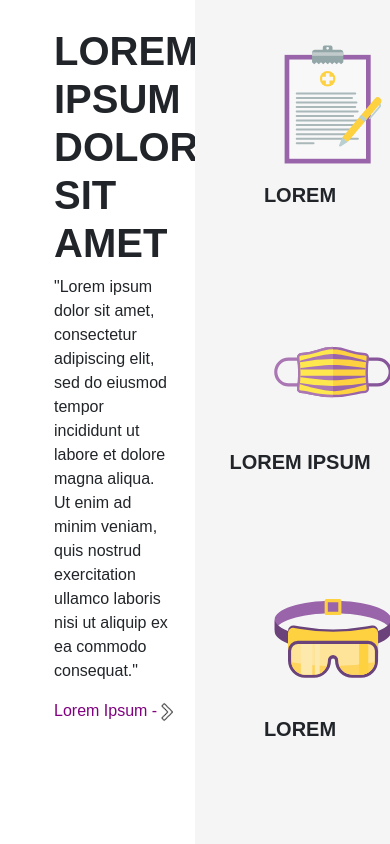
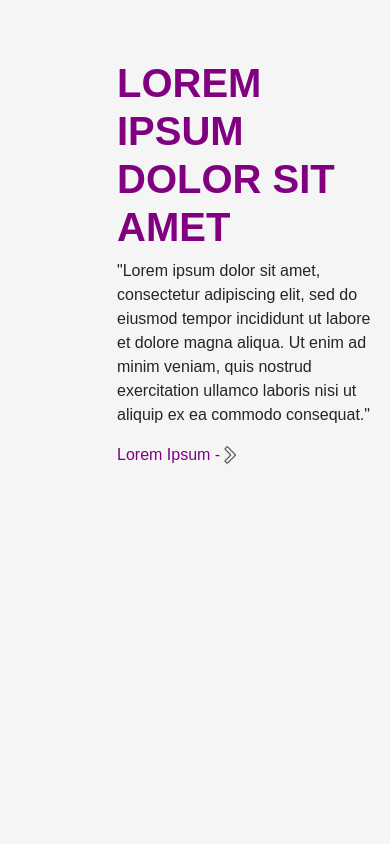
Before and after one commit to rnick1/RoosterGrinTest, a React (Create React App) app in the folder client/: page /#/features in a window 390 px wide. Shown: the top 844 px of the page. Built offline with nearby package versions, Linux system fonts and the light colour scheme; what react-animations would draw is missing.

Commit message:
Improved styling, animation, and responsiveness of the features page.

```diff
--- a/client/src/pages/Features/Features.css
+++ b/client/src/pages/Features/Features.css
@@ -13,6 +13,7 @@
   padding-left: 30%;
   padding-right: 5%;
   font-weight: 600;
+  color: purple;
 }
 
 .features-text {
@@ -27,8 +28,8 @@
 }
 
 .features-img {
-  height: 120px;
-  width: 120px;
+  height: 70px;
+  width: 70px;
   margin: auto;
   margin-top: 25%;
   margin-left: 35%;
@@ -42,6 +43,19 @@
 }
 
 .features-cards {
+  /* height: 10%; */
   border: none;
   background-color: transparent;
 }
+
+@media only screen and (max-width: 900px) {
+  .features-left {
+    min-width: 100vw;
+    min-height: 100vh;
+    background-color: whitesmoke;
+  }
+  .features-right {
+    min-width: 100vw;
+    background-color: white;
+  }
+}
--- a/client/src/pages/Features/Features.js
+++ b/client/src/pages/Features/Features.js
@@ -6,11 +6,15 @@ import homeHygiene from "../../images/homeHygiene.svg";
 import homeLab from "../../images/homeLab.svg";
 import homeRetention from "../../images/homeRetention.svg";
 import styled, { keyframes } from "styled-components";
-import { tada } from "react-animations";
+import { rotateInDownLeft, rotateInDownRight } from "react-animations";
 import next from "../../images/next.png";
 
-const Tada = styled.div`
-  animation: 3s ${keyframes`${tada}`} infinite;
+const RotateInDownLeft = styled.div`
+  animation: 3s ${keyframes`${rotateInDownLeft}`} infinite;
+`;
+
+const RotateInDownRight = styled.div`
+  animation: 3s ${keyframes`${rotateInDownRight}`} infinite;
 `;
 
 export default function Features() {
@@ -33,15 +37,15 @@ export default function Features() {
         <Col className="features-right">
           <CardDeck>
             <Card className="features-cards">
-              <Tada>
+              <RotateInDownLeft>
                 <Card.Img className="features-img" src={homeExpertise} />
-              </Tada>
+              </RotateInDownLeft>
               <Card.Title className="features-img-title">LOREM</Card.Title>
             </Card>
             <Card className="features-cards">
-              <Tada>
+              <RotateInDownRight>
                 <Card.Img className="features-img" src={homeHygiene} />
-              </Tada>
+              </RotateInDownRight>
               <Card.Title className="features-img-title">
                 LOREM IPSUM
               </Card.Title>
@@ -49,15 +53,15 @@ export default function Features() {
           </CardDeck>
           <CardDeck>
             <Card className="features-cards">
-              <Tada>
+              <RotateInDownLeft>
                 <Card.Img className="features-img" src={homeLab} />
-              </Tada>
+              </RotateInDownLeft>
               <Card.Title className="features-img-title">LOREM</Card.Title>
             </Card>
             <Card className="features-cards">
-              <Tada>
+              <RotateInDownRight>
                 <Card.Img className="features-img" src={homeRetention} />
-              </Tada>
+              </RotateInDownRight>
               <Card.Title className="features-img-title">
                 LOREM IPSUM
               </Card.Title>
```
